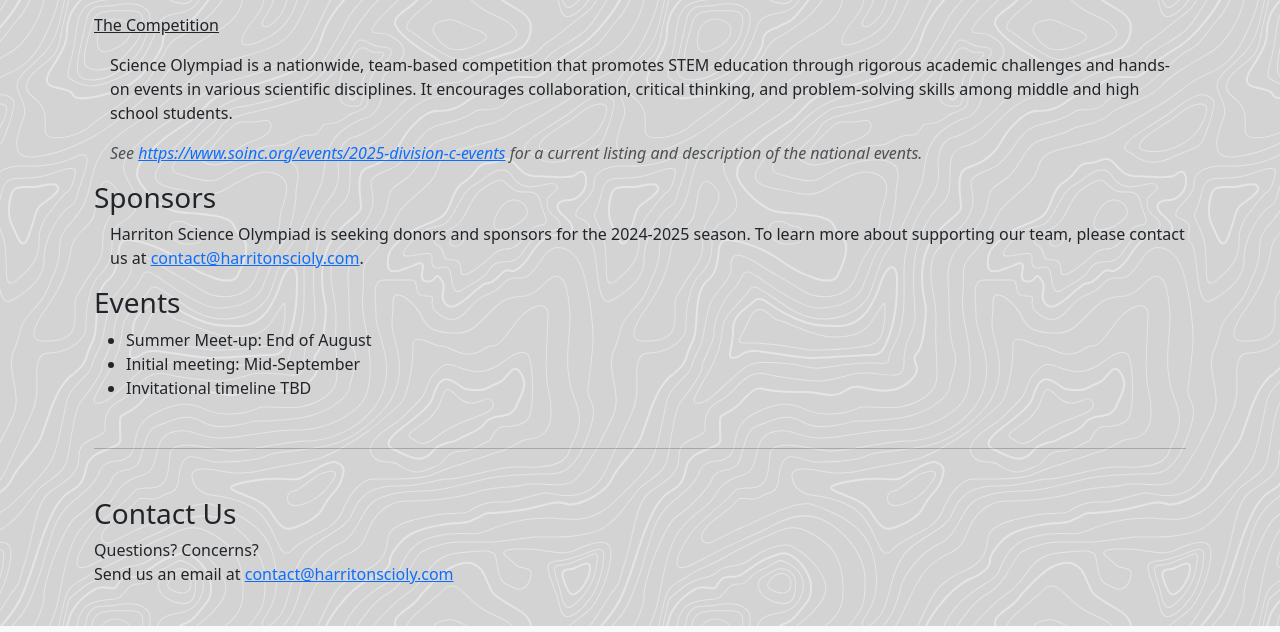
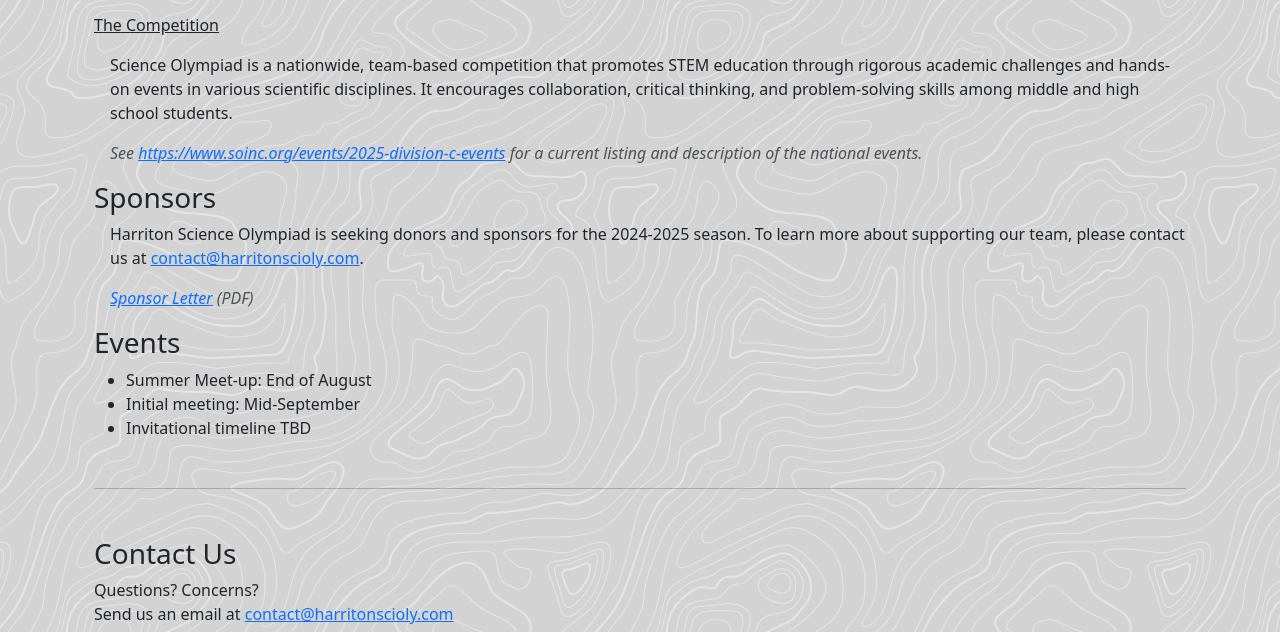
Before and after one commit to Bitmona/h2s2o, a plain HTML site: page index.html in a window 1280 px wide. Shown: the part 924-1556 px from the top of the page. Drawn offline with nearby package versions, Linux system fonts and the light colour scheme.

Commit message:
Update index.html

```diff
--- a/index.html
+++ b/index.html
@@ -79,6 +79,7 @@
     <p class="ms-3 text-muted"><em>See <a class="" href="https://www.soinc.org/events/2025-division-c-events">https://www.soinc.org/events/2025-division-c-events</a> for a current listing and description of the national events.</em></p>
       <h3 id="sponsors">Sponsors</h3>
     <p class="ms-3">Harriton Science Olympiad is seeking donors and sponsors for the 2024-2025 season. To learn more about supporting our team, please contact us at <a href="mailto:contact@harritonscioly.com" class=""> contact@harritonscioly.com</a>.</p>
+      <p class="ms-3 text-muted"><em><a href="https://github.com/Bitmona/h2s2o/blob/master/sponsor%20letter.pdf?raw=true" type="application/pdf">Sponsor Letter</a> (PDF)</em></p>
       <h3 id="events">Events</h3>
     <ul>
       <li>Summer Meet-up: End of August</li>
```
